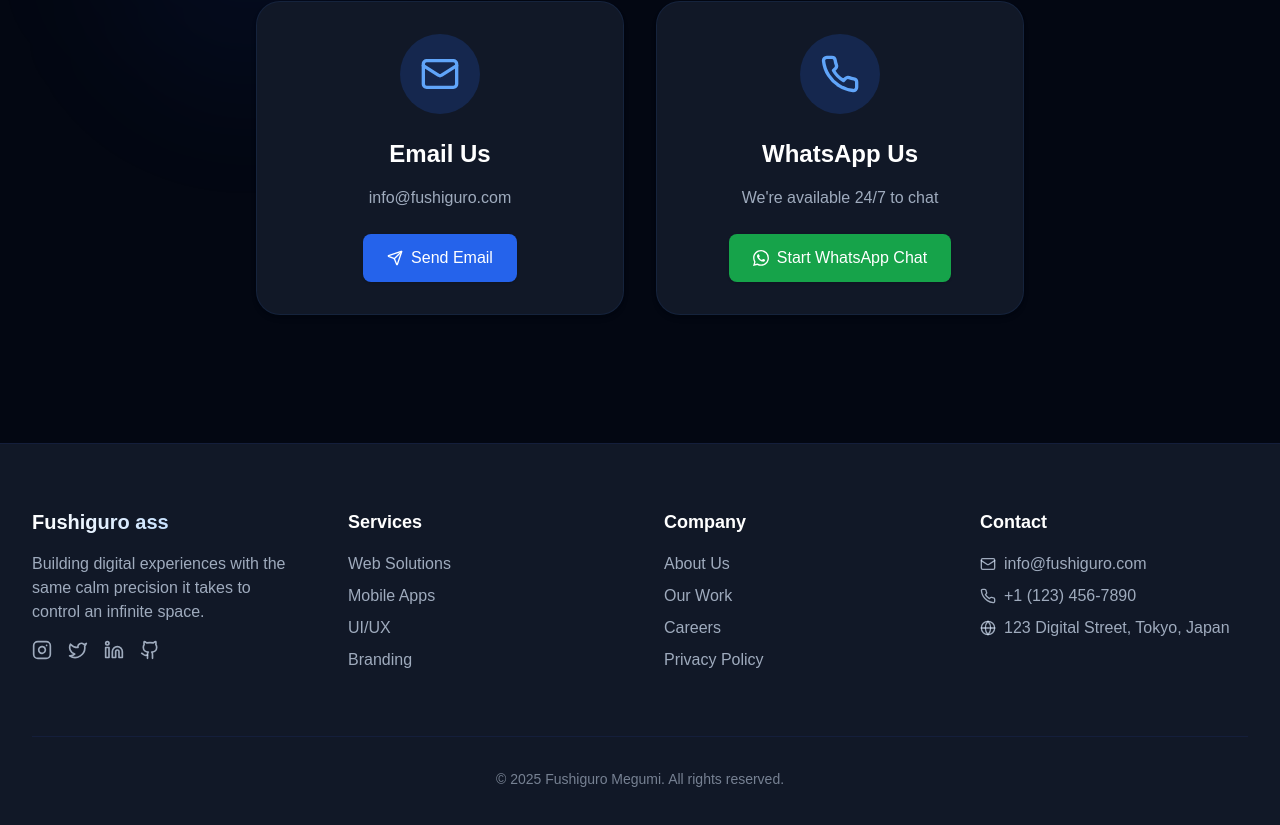
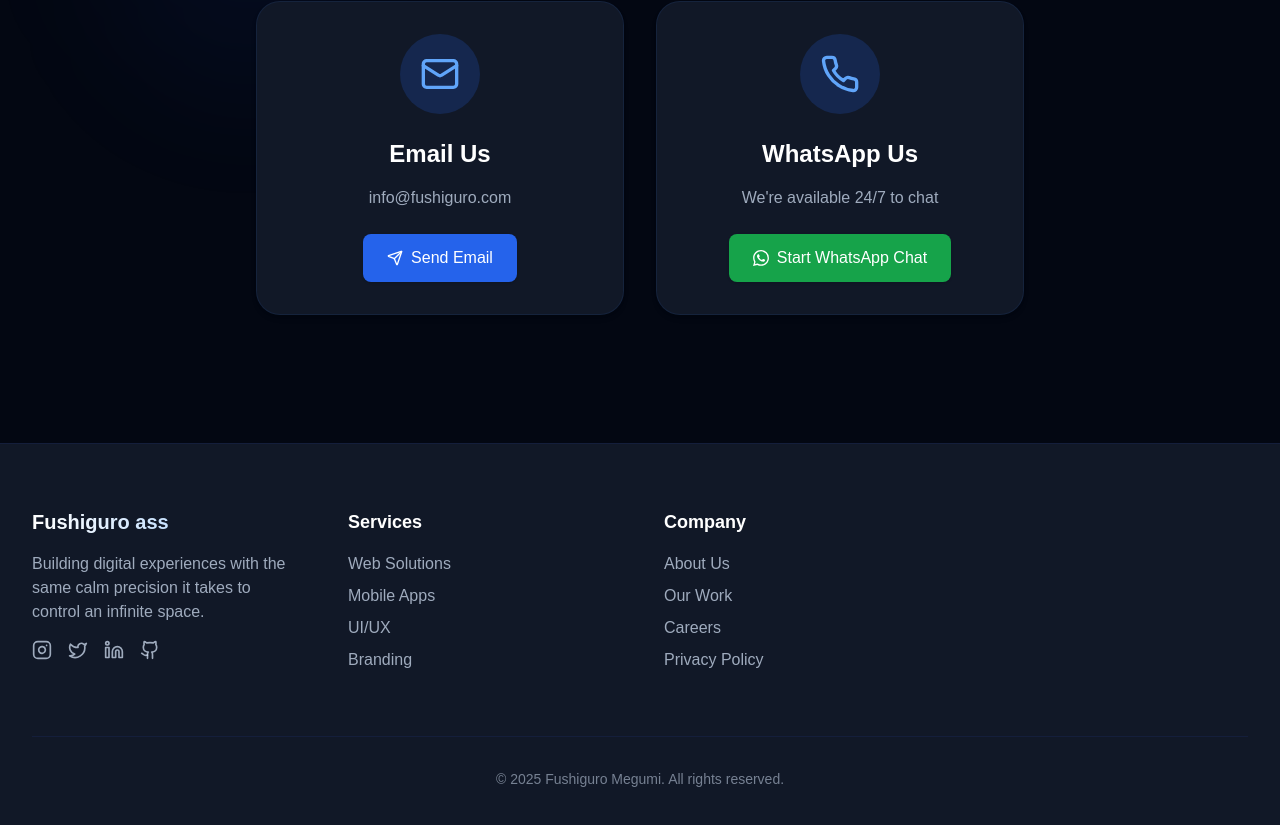
Before and after one commit to AsadSi/fushi-agency, a Next.js app: page / in a window 1280 px wide. Shown: the part 6519-7344 px from the top of the page. Built offline with nearby package versions, Linux system fonts and the light colour scheme.

Commit message:
new footer

```diff
--- a/components/footer.tsx
+++ b/components/footer.tsx
@@ -80,24 +80,6 @@ export default function Footer() {
             </li>
           </ul>
         </div>
-
-        <div className="space-y-4">
-          <h4 className="text-lg font-semibold text-white">{t("contact")}</h4>
-          <ul className="space-y-2">
-            <li className="flex items-center gap-2 text-blue-100/70">
-              <Mail size={16} />
-              <span>info@fushiguro.com</span>
-            </li>
-            <li className="flex items-center gap-2 text-blue-100/70">
-              <Phone size={16} />
-              <span>+1 (123) 456-7890</span>
-            </li>
-            <li className="flex items-center gap-2 text-blue-100/70">
-              <Globe size={16} />
-              <span>123 Digital Street, Tokyo, Japan</span>
-            </li>
-          </ul>
-        </div>
       </div>
 
       <div className="max-w-7xl mx-auto mt-16 pt-8 border-t border-blue-900/20 text-center text-blue-100/50 text-sm">
```
